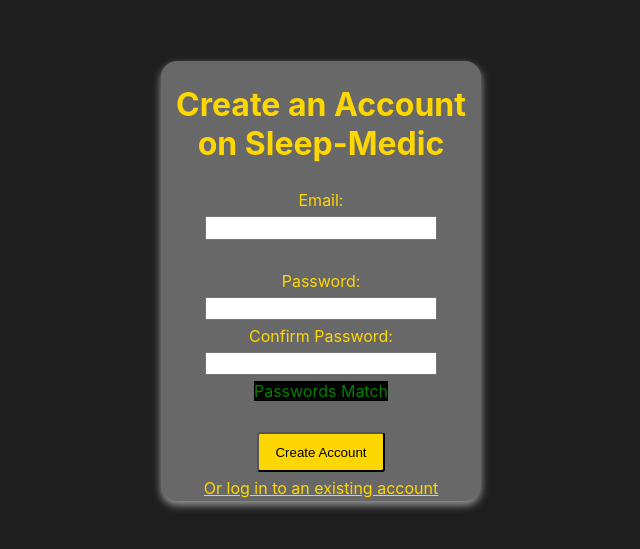
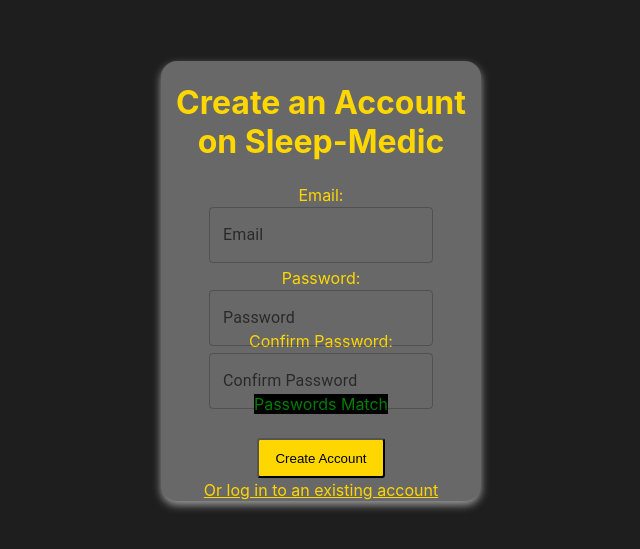
Before and after one commit to ronKovler/SleepMedic, a React (Create React App) app in the folder sleepmedic/: page /createaccount in a window 1280 px wide. Shown: the part 119-668 px from the top of the page, without its empty margins (319-959 px from the left). Built offline with nearby package versions, Linux system fonts and the light colour scheme.

Commit message:
started some MUI componets

```diff
--- a/sleepmedic/package.json
+++ b/sleepmedic/package.json
@@ -3,6 +3,8 @@
   "version": "0.1.0",
   "private": true,
   "dependencies": {
+    "@emotion/react": "^11.11.1",
+    "@emotion/styled": "^11.11.0",
     "@mui/material": "^5.13.5",
     "@mui/styled-engine-sc": "^5.12.0",
     "@testing-library/jest-dom": "^5.16.5",
--- a/sleepmedic/src/Components/CreatePage.js
+++ b/sleepmedic/src/Components/CreatePage.js
@@ -1,5 +1,6 @@
 import React, { useState } from 'react';
 import { Link } from 'react-router-dom';
+import { TextField } from '@mui/material';
 import "./CreatePage.css";
 
 function CreateAccount() {
@@ -26,6 +27,9 @@ function CreateAccount() {
     console.log('Creating account...');
   };
 
+  const handleConfirmData = (e) => {
+
+  }
   return (
     <div> {next ?
     <div className="sleep-medic-container">
@@ -71,30 +75,38 @@ function CreateAccount() {
         <form className="create-form" onSubmit={handleCreateAccount}>
             <h1>Create an Account on Sleep-Medic</h1>
             <label htmlFor="email">Email:</label>
-            <input
+            <TextField
             type="email"
             id="email"
             value={email}
+            label="Email"
+            variant="outlined"
             onChange={(e) => setEmail(e.target.value)}
             style={{ width: "70%", height: "4%" }}
             />
-            <br />
+            <br /> <br/>
             <label htmlFor="password">Password:</label>
-            <input
+            <TextField
             type="password"
             id="password"
             value={password}
+            label="Password"
+            variant="outlined"
             onChange={(e) => setPassword(e.target.value)}
             style={{ width: "70%", height: "4%" }}
             />
+            <br/>
             <label htmlFor="password">Confirm Password:</label>
-            <input
+            <TextField
             type="password"
             id="password"
+            label="Confirm Password"
+            variant="outlined"
             value={confirmation}
             onChange={(e) => setConfirmation(e.target.value)}
             style={{ width: "70%", height: "4%" }}
             />
+            <br/>
             <div>
                 {Object.is(confirmation, password) ? <div style={{color: "green", backgroundColor: "black"}}>Passwords Match</div>: <div style={{color: "red", backgroundColor: "black"}}>Passwords do not Match</div>}
             </div>
--- a/sleepmedic/src/Components/LoginPage.js
+++ b/sleepmedic/src/Components/LoginPage.js
@@ -1,5 +1,6 @@
 import React, { useState } from 'react';
 import { Link } from 'react-router-dom';
+import { TextField }  from "@mui/material/";
 import "./LoginPage.css";
 
 function Login() {
@@ -17,19 +18,23 @@ function Login() {
       <form className="login-form" onSubmit={handleLogin}>
         <h1>Log in to Sleep-Medic</h1>
         <label htmlFor="email">Email:</label>
-        <input
+        <TextField
           type="email"
           id="email"
           value={email}
+          label="Username"
+          variant="outlined"
           onChange={(e) => setEmail(e.target.value)}
           style={{width: "70%", height: "4%"}}
         />
         <br/>
         <label htmlFor="password">Password:</label>
-        <input
+        <TextField
           type="password"
           id="password"
           value={password}
+          label="Password"
+          variant="outlined"
           onChange={(e) => setPassword(e.target.value)}
           style={{width: "70%", height: "4%"}}
         />
```
Also changed, not shown: 1 other file (tests, documents, lock files or other folders).
